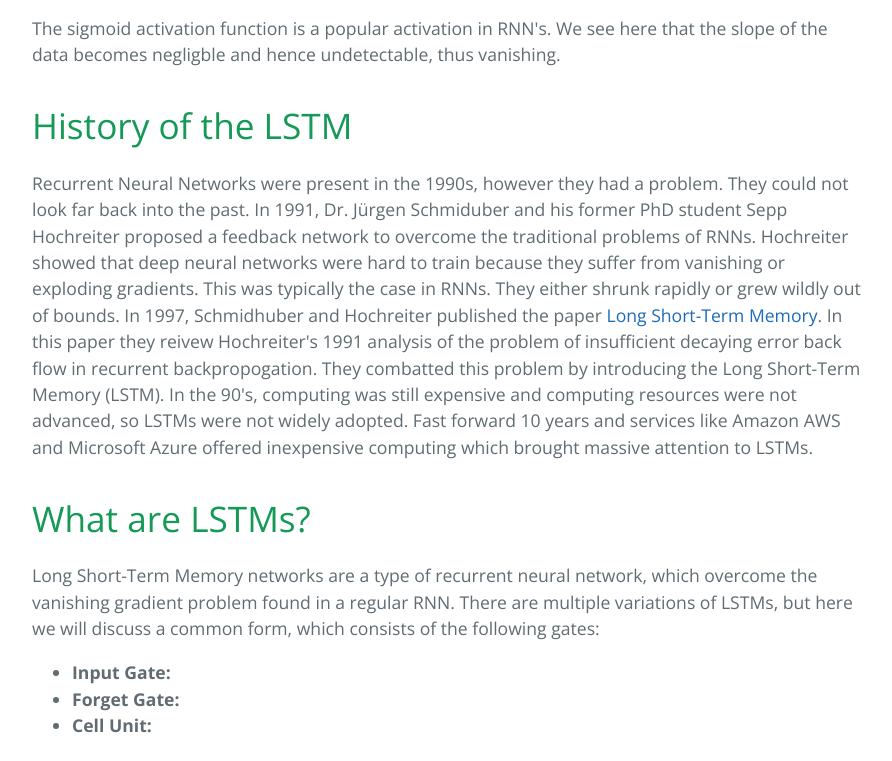
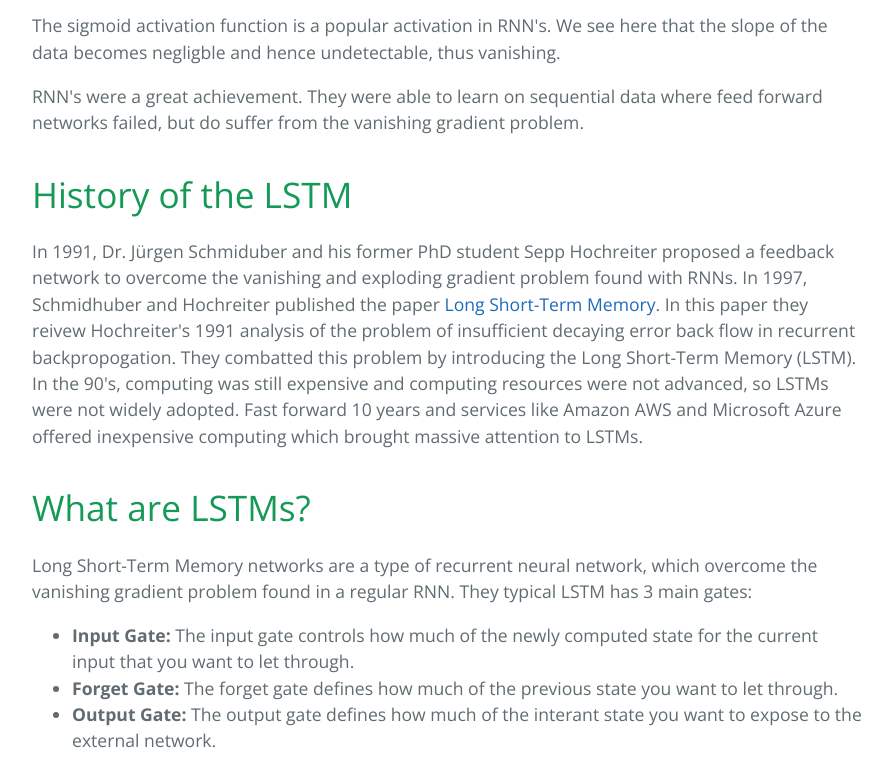
Before and after one commit to ad1m/Language_Detection, a website: page blog_html_files/main.html in a window 1280 px wide. Shown: the part 3099-3860 px from the top of the page, without its empty margins (192-1084 px from the left). Drawn offline with nearby package versions, Linux system fonts and the light colour scheme; some packages are replaced by stand-ins of ours.

Commit message:
saving progress

```diff
--- a/blog_html_files/main.html
+++ b/blog_html_files/main.html
@@ -62,22 +62,24 @@
     <p>Above, we see that the input passes through the hidden layer which is then connected to the output layer to generate the outputs. The information is fed straight through, from left to right, never touching a given node twice.</p>
 
     <h4>Recurrent Neural Networks:</h4>
-    <p>Recurrent neural networks (RNNs) are a family of neural networks for processing sequential data, a sequence of values $x^{(1),x^{(2)},...,x^{(t)}}$. In a traditional neural network, like the feed forward network above, we assume that all inputs and outputs are independent of each other. This is not the case for all tasks. If we are building a chat bot and want to predict the next word in reply, we need to know the words that came before it. Essentially, RNNs have memory. Every element in the sequence has the same task performed on it, with the output being dependant on the previous computations. An RNN looks as follows:</p>
+    <p>Recurrent neural networks (RNNs) are a family of neural networks for processing sequential data, a sequence of values $x^{(1)},x^{(2)},...,x^{(t)}$. In a traditional neural network, like the feed forward network above, we assume that all inputs and outputs are independent of each other. This is not the case for all tasks. If we are building a chat bot and want to predict the next word in reply, we need to know the words that came before it. Essentially, RNNs have memory. Every element in the sequence has the same task performed on it, with the output being dependant on the previous computations. An RNN looks as follows:</p>
     <center><img src="../images/RNN-unrolled.png"></center>
     <p>Here, we see that the sample $x_t$ is generated based on $x_0, x_1, ..., x_{t-1}$ and the output, $h_t$, is dependent on what comes before it. We see that the network forms loops. The first input is passed into its hidden layer and generates some output $h_0$. The second sequential input is passed into its hidden layer and so is the output from $h_0$. The activation function in hidden layer $h_1$ is activated on the second sample and this is then added with $h_0$. This process is then repeated until the last item in the sequence $x_t$. Traditionally, we depict this nature in the following image:</p>
     <center><img src="../images/RNN-rolled.png" style="height:180px"></center>
     <p>In the 1990's the vanishing gradient problem emerged as a major obstacle to RNN performance. The gradient expresses the change in all weights with respect to the change in error. Thus, not knowing the gradient foes not allow us to adjust the weigths in a direction taht will reduce the error. If we can't do this then the network will not learn. If any quantity is multiplied by a slightly larger quantity in a repeated fashion, the quantity can become very large. This is also true for the reverse case. If we multiply a quantity repeatedly by a quantity less than one, the quantity will become infitesimal. If this is hard to see, imagine that you are a gambler. You keep betting 1 dollar, but win 97 cents on that dollar every bet. You will soon see that this is not sustainable and you will go bankrupt very soon. The layers and timesteps in an RNN relate to each other through multiplication so the derivatives are susceptible to explosion or vanishing. For instance, let us look at multiple applications of the sigmoid in a repeated fashion:</p>
     <center><img src="../images/sigmoid_repeat.png" style="width:400px"></center>
     <p>The sigmoid activation function is a popular activation in RNN's. We see here that the slope of the data becomes negligble and hence undetectable, thus vanishing.</p>
+    <p>RNN's were a great achievement. They were able to learn on sequential data where feed forward networks failed, but do suffer from the vanishing gradient problem.</p>
 
     <h1>History of the LSTM</h1>
-    <p>Recurrent Neural Networks were present in the 1990s, however they had a problem. They could not look far back into the past. In 1991, Dr. Jürgen Schmiduber and his former PhD student Sepp Hochreiter proposed a feedback network to overcome the traditional problems of RNNs. Hochreiter showed that deep neural networks were hard to train because they suffer from vanishing or exploding gradients. This was typically the case in RNNs. They either shrunk rapidly or grew wildly out of bounds. In 1997, Schmidhuber and Hochreiter published the paper <a href="http://www.bioinf.jku.at/publications/older/2604.pdf">Long Short-Term Memory</a>. In this paper they reivew Hochreiter's 1991 analysis of the problem of insufficient decaying error back flow in recurrent backpropogation. They combatted this problem by introducing the Long Short-Term Memory (LSTM). In the 90's, computing was still expensive and computing resources were not advanced, so LSTMs were not widely adopted. Fast forward 10 years and services like Amazon AWS and Microsoft Azure offered inexpensive computing which brought massive attention to LSTMs.</p>
+    <p>In 1991, Dr. Jürgen Schmiduber and his former PhD student Sepp Hochreiter proposed a feedback network to overcome the vanishing and exploding gradient problem found with RNNs. In 1997, Schmidhuber and Hochreiter published the paper <a href="http://www.bioinf.jku.at/publications/older/2604.pdf">Long Short-Term Memory</a>. In this paper they reivew Hochreiter's 1991 analysis of the problem of insufficient decaying error back flow in recurrent backpropogation. They combatted this problem by introducing the Long Short-Term Memory (LSTM). In the 90's, computing was still expensive and computing resources were not advanced, so LSTMs were not widely adopted. Fast forward 10 years and services like Amazon AWS and Microsoft Azure offered inexpensive computing which brought massive attention to LSTMs.</p>
     <h1>What are LSTMs?</h1>
-    <p>Long Short-Term Memory networks are a type of recurrent neural network, which overcome the vanishing gradient problem found in a regular RNN. There are multiple variations of LSTMs, but here we will discuss a common form, which consists of the following gates:</p>
+    <p>Long Short-Term Memory networks are a type of recurrent neural network, which overcome the vanishing gradient problem found in a regular RNN. They typical LSTM has 3 main gates:</p>
     <ul>
-    <li><b>Input Gate: </b></li>
-    <li><b>Forget Gate: </b></li>
-    <li><b>Cell Unit: </b></li>
+    <li><b>Input Gate: </b>The input gate controls how much of the newly computed state for the current input that you want to let through.</li>
+    <li><b>Forget Gate: </b>The forget gate defines how much of the previous state you want to let through.</li>
+    <li><b>Output Gate: </b>The output gate defines how much of the interant state you want to expose to the external network.</li>
+    <!--<li><b>Cell Unit: </b>Here, information can be stored in, written to, or read from a cell. This is similar to memory in a computer. This cell makes decisions on what to store, when to read, when to write, and when to erase through gates that open and close.</li> -->
     </ul>
 
 
@@ -95,7 +97,7 @@
   <h1>Further Resources</h1>
   <p>A lot of work has been done on LSTMs. Here are some alternate links worth checking out:</p>
   <h4>Presentations:</h4>
-  <ul>
+  <!--<ul>
   <li><a href="https://www.youtube.com/watch?v=HN9NRhm9waY">Ian Goodfellow AIWTB 2016 Lecture</a></li>
   <li><a href="https://www.youtube.com/watch?v=RvgYvHyT15E&t=1292s">Ian Goodfellow NIPS 2016 Workshop</a></li>
   <li><a href="https://arxiv.org/pdf/1701.00160.pdf">Ian Goodfellow 2016 NIPS Tutorial</a></li>
@@ -116,7 +118,7 @@
   <li><a href"https://arxiv.org/pdf/1511.06434.pdfï%C2%BC‰">Unsupervised Representation Learning with Deep Convolutional Generative Adversarial Networks</a></li>
   <li><a href="https://pdfs.semanticscholar.org/42f6/f5454dda99d8989f9814989efd50fe807ee8.pdf">Conditional generative adversarial nets for convolutional face generation</a></li>
   <li><a href="https://arxiv.org/pdf/1610.01945.pdf">Connecting Generative Adversarial Networks and Actor-Critic Methods</a></li>
-  </ul>
+  </ul>  -->
 
 
     <h1>Building our own LSTM:</h1>
```
